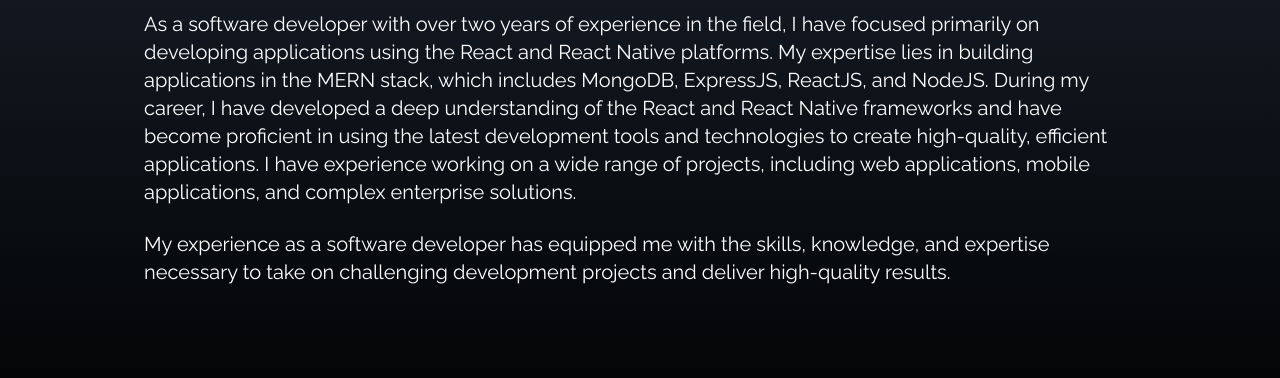
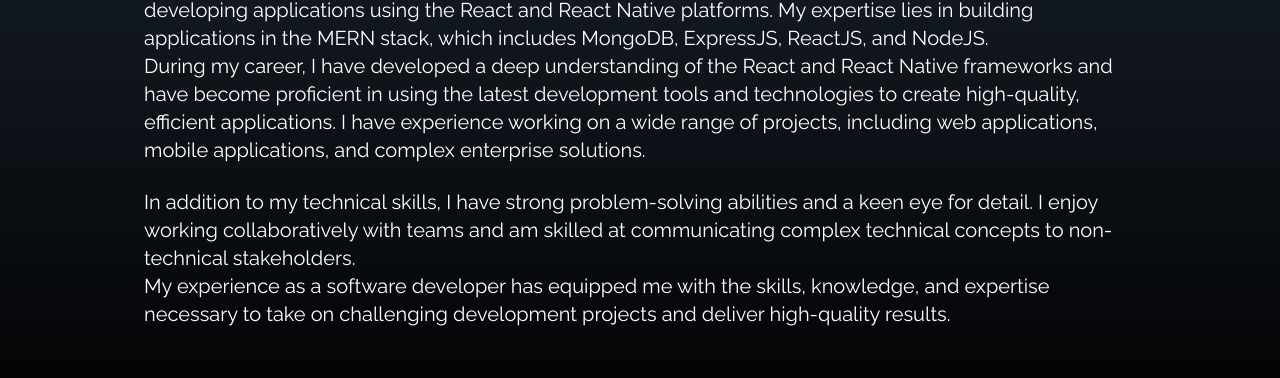
Before and after one commit to montylubana09/portfolio-main, a React (Create React App) app: page / in a window 1280 px wide. Shown: the part 1128-1506 px from the top of the page. Built offline with nearby package versions, Linux system fonts and the light colour scheme.

Commit message:
about section updated

```diff
--- a/src/components/About.jsx
+++ b/src/components/About.jsx
@@ -13,14 +13,30 @@
           </p>
         </div>
         <p className="text-xl mt-20 ">
-        As a software developer with over two years of experience in the field, I have focused primarily on developing applications using the React and React Native platforms. My expertise lies in building applications in the MERN stack, which includes MongoDB, ExpressJS, ReactJS, and NodeJS.
-
-During my career, I have developed a deep understanding of the React and React Native frameworks and have become proficient in using the latest development tools and technologies to create high-quality, efficient applications. I have experience working on a wide range of projects, including web applications, mobile applications, and complex enterprise solutions.
+          As a software developer with over two years of experience in the
+          field, I have focused primarily on developing applications using the
+          React and React Native platforms. My expertise lies in building
+          applications in the MERN stack, which includes MongoDB, ExpressJS,
+          ReactJS, and NodeJS.
+          <br />
+          During my career, I have developed a deep understanding of the React
+          and React Native frameworks and have become proficient in using the
+          latest development tools and technologies to create high-quality,
+          efficient applications. I have experience working on a wide range of
+          projects, including web applications, mobile applications, and complex
+          enterprise solutions.
         </p>
         <br />
 
         <p className="text-xl">
-        My experience as a software developer has equipped me with the skills, knowledge, and expertise necessary to take on challenging development projects and deliver high-quality results.
+          In addition to my technical skills, I have strong problem-solving
+          abilities and a keen eye for detail. I enjoy working collaboratively
+          with teams and am skilled at communicating complex technical concepts
+          to non-technical stakeholders.
+          <br />
+          My experience as a software developer has equipped me with the skills,
+          knowledge, and expertise necessary to take on challenging development
+          projects and deliver high-quality results.
         </p>
       </div>
     </div>
```
